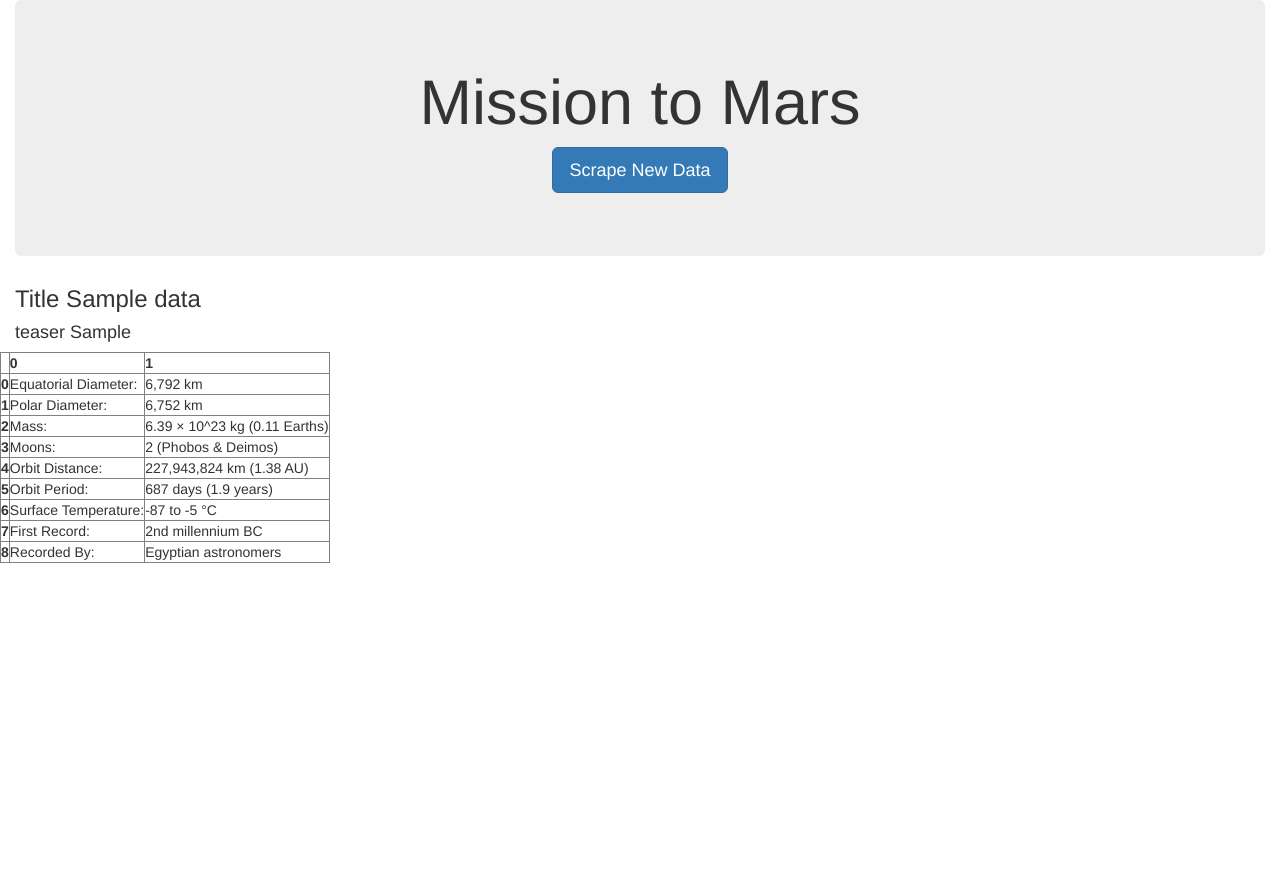
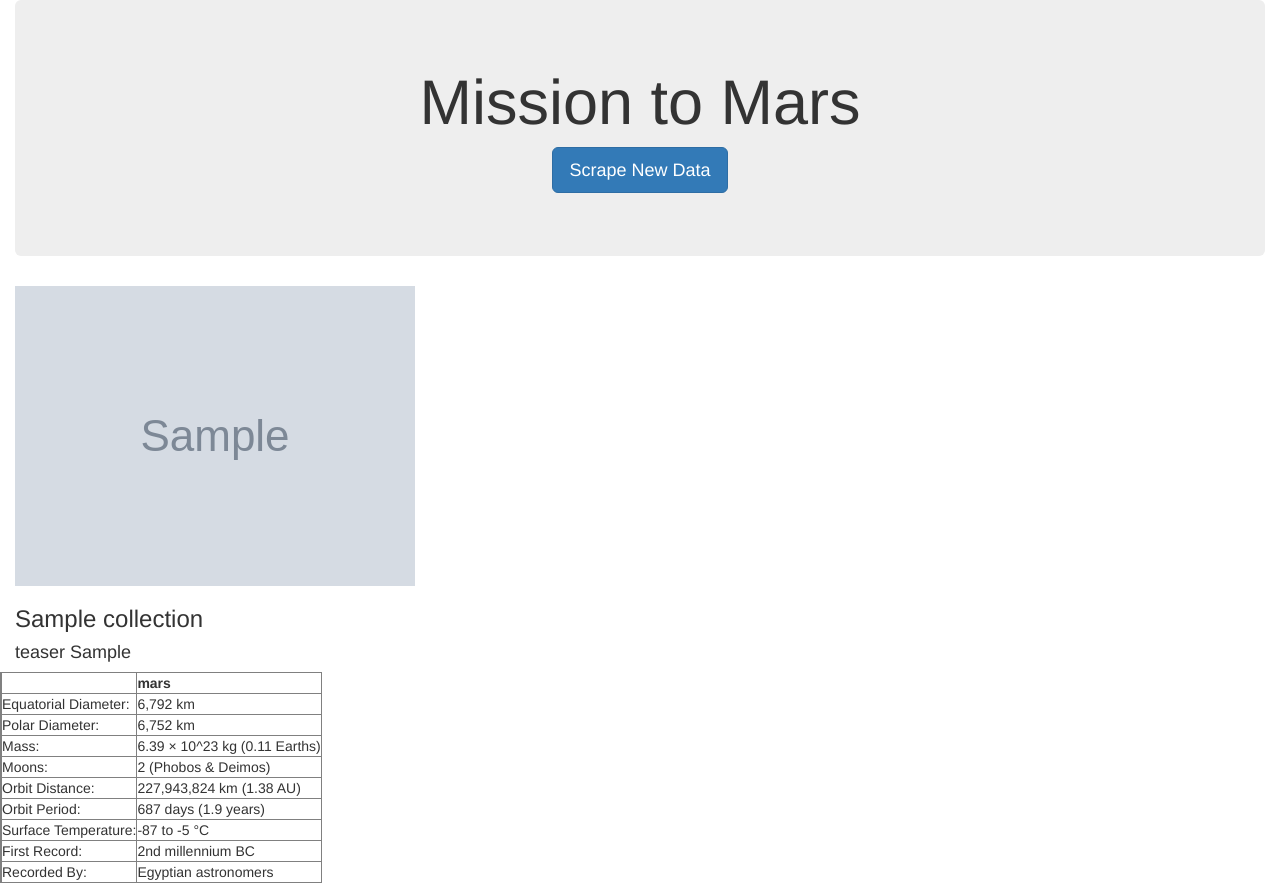
Before and after one commit to adam-katz97/web-scraping-challenge, a Flask app: page / in a window 1280 px wide. Before the commit the page ends 563 px from the top, so only its background shows below. Run offline with Flask 2, Linux system fonts and the light colour scheme; grey boxes marked "Sample" are stand-in pictures; a database or web service that is not in the repository returns one stand-in record (values such as "Sample title"); some libraries are stand-ins or nearby versions.

Commit message:
Fixes the scraping to properly show everything.

```diff
--- a/mission_to_mars/app.py
+++ b/mission_to_mars/app.py
@@ -14,13 +14,13 @@ mongo = PyMongo(app, uri="mongodb://localhost:27017/mars_app")
 
 @app.route("/")
 def index():
-    data=mongo.db.data.find_one()
-    return render_template('index.html', data=data)
+    info=mongo.db.collection.find_one()
+    return render_template('index.html', mars=info)
 
 @app.route("/scrape")
 def scrape():
-    mars_data=scrape_mars.scrape()
-    mongo.db.collection.update({}, mars_data, upsert=True)
+    data=scrape_mars.scrape()
+    mongo.db.collection.update({}, data, upsert=True)
     return redirect("/")
 
 
--- a/mission_to_mars/scrape_mars.py
+++ b/mission_to_mars/scrape_mars.py
@@ -11,6 +11,7 @@ def init_browser():
     return Browser('chrome', **executable_path, headless=False)
 def scrape():
     browser = init_browser()
+
     url = 'https://mars.nasa.gov/news/'
     browser.visit(url)
     html = browser.html
@@ -32,6 +33,6 @@ def scrape():
     {"title": "Syrtis Major Hemisphere", "img_url": "https://astropedia.astrogeology.usgs.gov/download/Mars/Viking/syrtis_major_enhanced.tif"},
     ]
 
-    data={'news_title': news_title, 'news_p': news_p, 'featured_image_url': featured_image_url}
+    data = {"news_title": news_title, "news_p":news_p, "featured_image_url": featured_image_url}
     browser.quit()
     return data
--- a/mission_to_mars/templates/index.html
+++ b/mission_to_mars/templates/index.html
@@ -13,10 +13,11 @@
             <h1>Mission to Mars</h1>
             <p><a class="btn btn-primary btn-lg" href="/scrape" role="button">Scrape New Data</a></p>
         </div>
-        <h3>Title {{ data.news_title }}</h3>
-        <h4>teaser  {{ data.news_p }}</h4>
+        <img src="{{ mars.featured_image_url }}" alt="Featured Picture">
+        <h3>{{ mars.news_title }}</h3>
+        <h4>teaser  {{ mars.news_p }}</h4>
     </div>
-    <table border="1" class="dataframe">  <thead>    <tr style="text-align: right;">      <th></th>      <th>0</th>      <th>1</th>    </tr>  </thead>  <tbody>    <tr>      <th>0</th>      <td>Equatorial Diameter:</td>      <td>6,792 km</td>    </tr>    <tr>      <th>1</th>      <td>Polar Diameter:</td>      <td>6,752 km</td>    </tr>    <tr>      <th>2</th>      <td>Mass:</td>      <td>6.39 × 10^23 kg (0.11 Earths)</td>    </tr>    <tr>      <th>3</th>      <td>Moons:</td>      <td>2 (Phobos &amp; Deimos)</td>    </tr>    <tr>      <th>4</th>      <td>Orbit Distance:</td>      <td>227,943,824 km (1.38 AU)</td>    </tr>    <tr>      <th>5</th>      <td>Orbit Period:</td>      <td>687 days (1.9 years)</td>    </tr>    <tr>      <th>6</th>      <td>Surface Temperature:</td>      <td>-87 to -5 °C</td>    </tr>    <tr>      <th>7</th>      <td>First Record:</td>      <td>2nd millennium BC</td>    </tr>    <tr>      <th>8</th>      <td>Recorded By:</td>      <td>Egyptian astronomers</td>    </tr>  </tbody></table>
+    <table border="1" class="dataframe">  <thead>    <tr style="text-align: right;">      <th></th>      <th></th>      <th>mars</th>    </tr>  </thead>  <tbody>    <tr>      <th></th>      <td>Equatorial Diameter:</td>      <td>6,792 km</td>    </tr>    <tr>      <th></th>      <td>Polar Diameter:</td>      <td>6,752 km</td>    </tr>    <tr>      <th></th>      <td>Mass:</td>      <td>6.39 × 10^23 kg (0.11 Earths)</td>    </tr>    <tr>      <th></th>      <td>Moons:</td>      <td>2 (Phobos &amp; Deimos)</td>    </tr>    <tr>      <th></th>      <td>Orbit Distance:</td>      <td>227,943,824 km (1.38 AU)</td>    </tr>    <tr>      <th></th>      <td>Orbit Period:</td>      <td>687 days (1.9 years)</td>    </tr>    <tr>      <th></th>      <td>Surface Temperature:</td>      <td>-87 to -5 °C</td>    </tr>    <tr>      <th></th>      <td>First Record:</td>      <td>2nd millennium BC</td>    </tr>    <tr>      <th></th>      <td>Recorded By:</td>      <td>Egyptian astronomers</td>    </tr>  </tbody></table>
 
 </body>
 </html>
```
Also changed, not shown: 1 other file.
